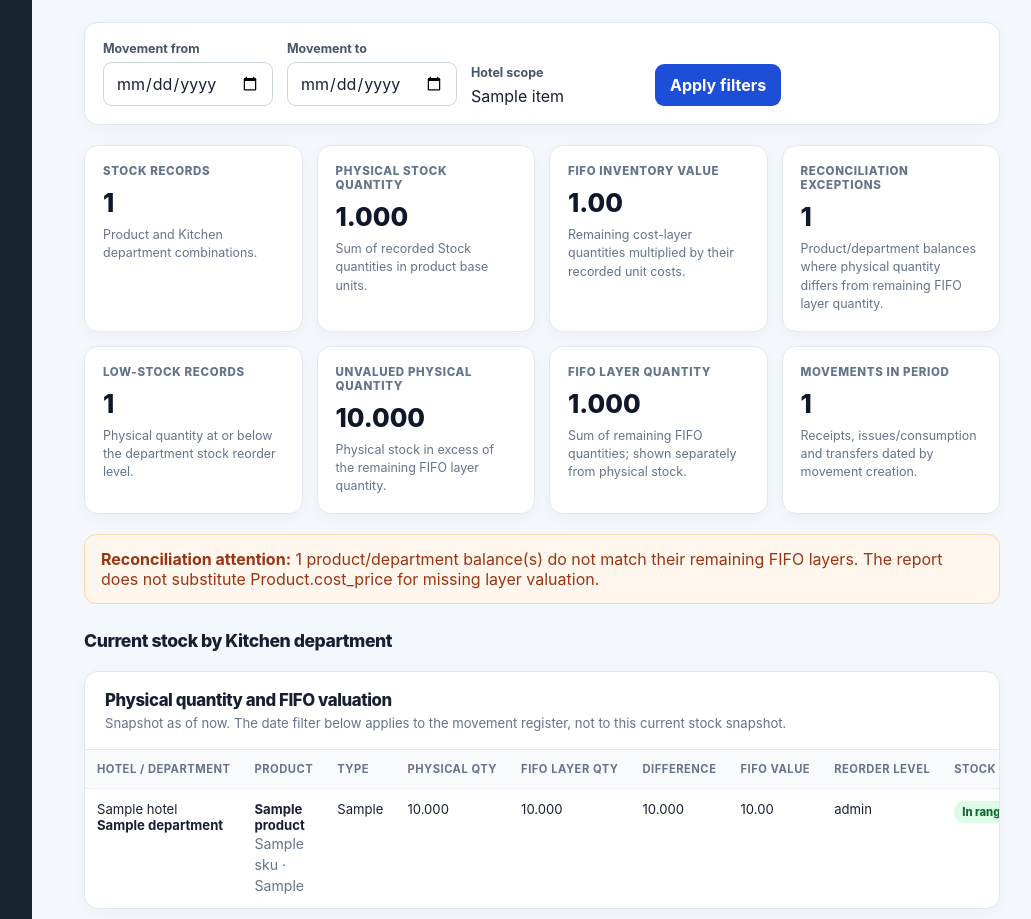
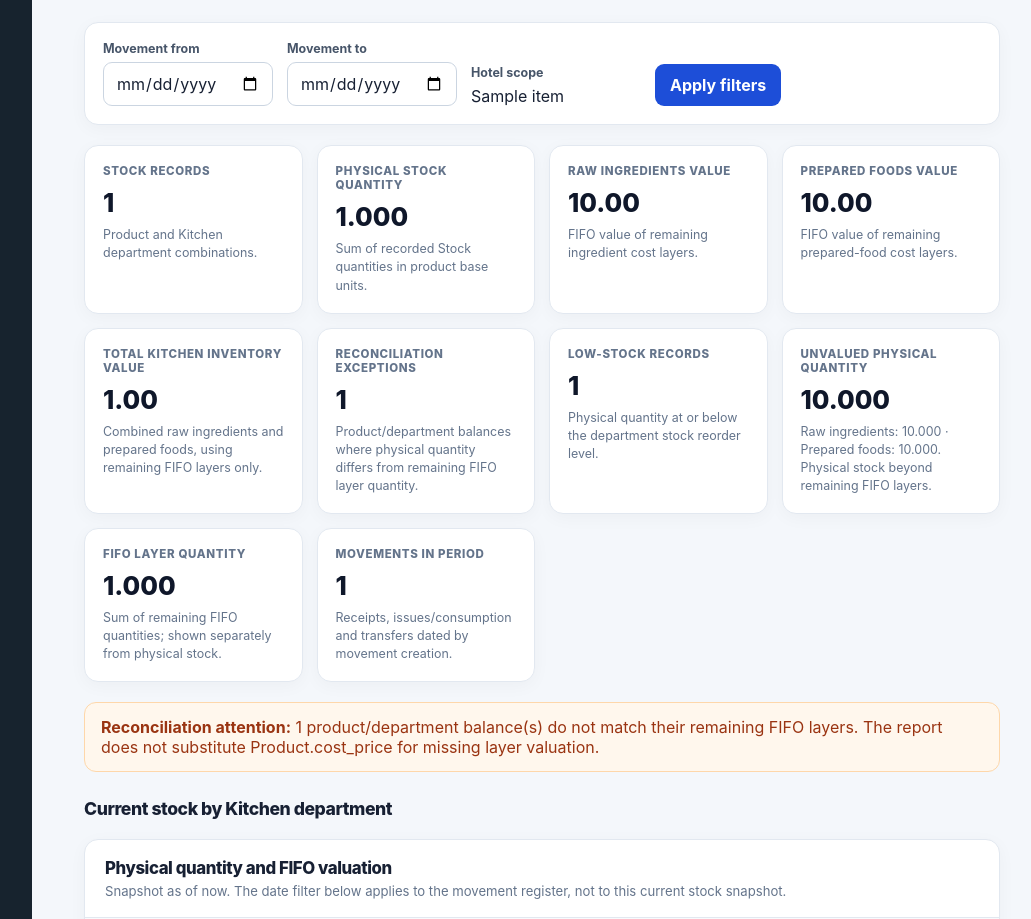
Before and after one commit to nazinamu66/hotel-hms, a Django app: template kitchen/templates/kitchen/reports/inventory_report.html in a window 1280 px wide. Shown: the part 242-1161 px from the top of the page, without its empty margins (228-1259 px from the left). Run offline with Django 5.2, Linux system fonts and the light colour scheme; the template is opened without the code that fills it: most values are stand-ins (such as "Sample title", 1, 10 or a date in 2020); grey boxes marked "Sample" are stand-in pictures; parts of the project's set-up code (start-up, migrations or seed data) failed here and were passed over.

Commit message:
Show separate ingredient and prepared-food FIFO values

```diff
--- a/kitchen/templates/kitchen/reports/inventory_report.html
+++ b/kitchen/templates/kitchen/reports/inventory_report.html
@@ -79,10 +79,12 @@
   <div class="kir-grid">
     <article class="kir-card"><div class="kir-label">Stock records</div><div class="kir-value">{{ total_products }}</div><div class="kir-note">Product and Kitchen department combinations.</div></article>
     <article class="kir-card"><div class="kir-label">Physical stock quantity</div><div class="kir-value">{{ total_physical_quantity|floatformat:3 }}</div><div class="kir-note">Sum of recorded Stock quantities in product base units.</div></article>
-    <article class="kir-card"><div class="kir-label">FIFO inventory value</div><div class="kir-value">{{ total_fifo_value|floatformat:2 }}</div><div class="kir-note">Remaining cost-layer quantities multiplied by their recorded unit costs.</div></article>
+    <article class="kir-card"><div class="kir-label">Raw ingredients value</div><div class="kir-value">{{ raw_fifo_value|floatformat:2 }}</div><div class="kir-note">FIFO value of remaining ingredient cost layers.</div></article>
+    <article class="kir-card"><div class="kir-label">Prepared foods value</div><div class="kir-value">{{ food_fifo_value|floatformat:2 }}</div><div class="kir-note">FIFO value of remaining prepared-food cost layers.</div></article>
+    <article class="kir-card"><div class="kir-label">Total Kitchen inventory value</div><div class="kir-value">{{ total_fifo_value|floatformat:2 }}</div><div class="kir-note">Combined raw ingredients and prepared foods, using remaining FIFO layers only.</div></article>
     <article class="kir-card"><div class="kir-label">Reconciliation exceptions</div><div class="kir-value">{{ discrepancy_count }}</div><div class="kir-note">Product/department balances where physical quantity differs from remaining FIFO layer quantity.</div></article>
     <article class="kir-card"><div class="kir-label">Low-stock records</div><div class="kir-value">{{ low_stock_count }}</div><div class="kir-note">Physical quantity at or below the department stock reorder level.</div></article>
-    <article class="kir-card"><div class="kir-label">Unvalued physical quantity</div><div class="kir-value">{{ unvalued_quantity|floatformat:3 }}</div><div class="kir-note">Physical stock in excess of the remaining FIFO layer quantity.</div></article>
+    <article class="kir-card"><div class="kir-label">Unvalued physical quantity</div><div class="kir-value">{{ unvalued_quantity|floatformat:3 }}</div><div class="kir-note">Raw ingredients: {{ raw_unvalued_quantity|floatformat:3 }} · Prepared foods: {{ food_unvalued_quantity|floatformat:3 }}. Physical stock beyond remaining FIFO layers.</div></article>
     <article class="kir-card"><div class="kir-label">FIFO layer quantity</div><div class="kir-value">{{ total_layer_quantity|floatformat:3 }}</div><div class="kir-note">Sum of remaining FIFO quantities; shown separately from physical stock.</div></article>
     <article class="kir-card"><div class="kir-label">Movements in period</div><div class="kir-value">{{ movement_count }}</div><div class="kir-note">Receipts, issues/consumption and transfers dated by movement creation.</div></article>
   </div>
```
